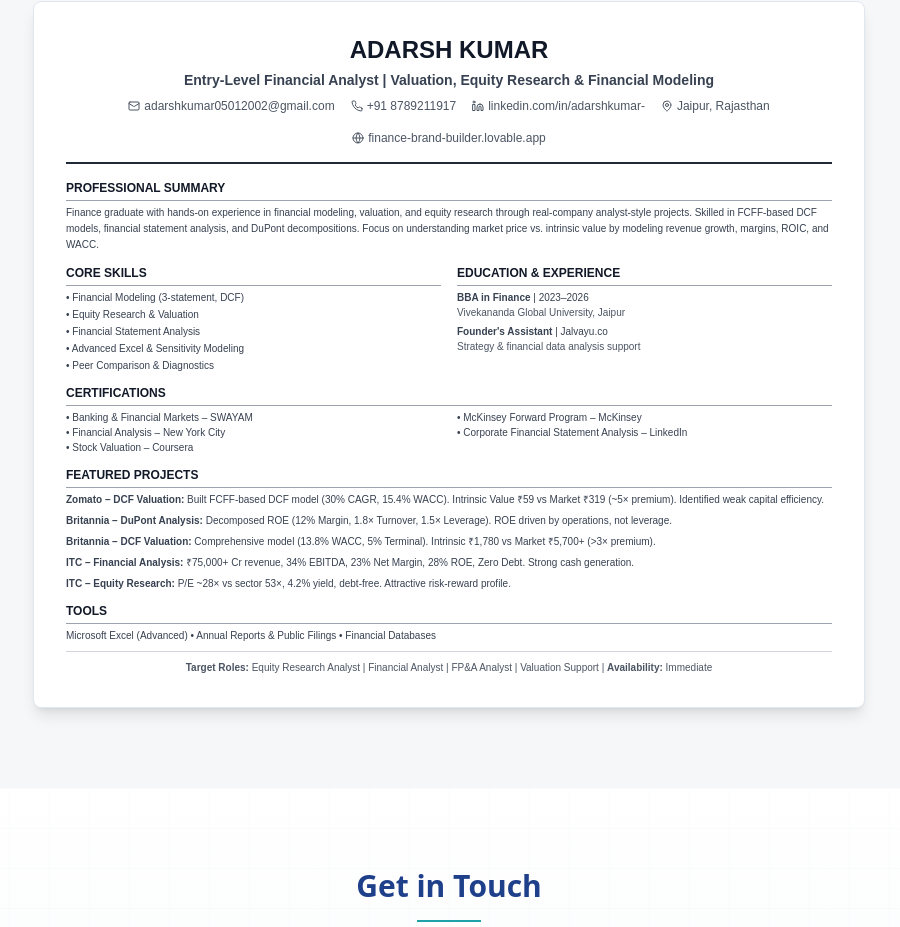
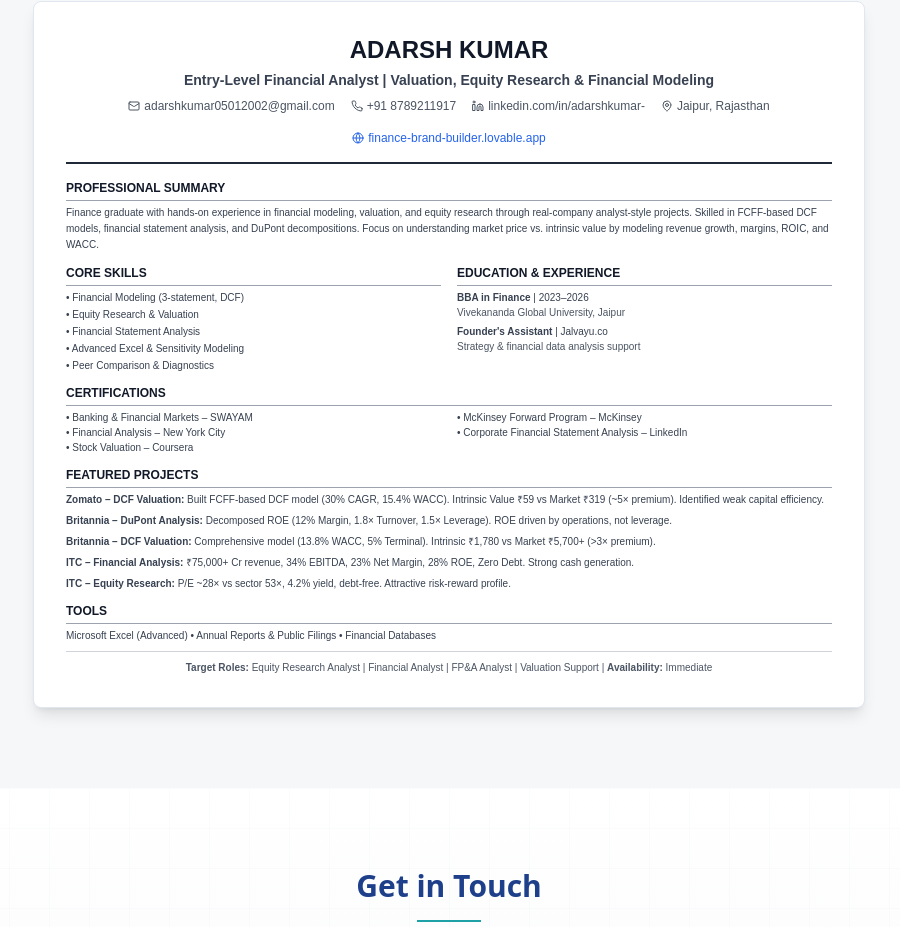
Before and after one commit to adarshkumar0501/finance-brand-builder, a React (Vite) app: page / in a window 1280 px wide. Shown: the part 7676-8603 px from the top of the page, without its empty margins (191-1091 px from the left). Built offline with nearby package versions, Linux system fonts and the light colour scheme.

Commit message:
Make resume link clickable

```diff
--- a/src/components/Resume.tsx
+++ b/src/components/Resume.tsx
@@ -71,10 +71,15 @@ const Resume = () => {
                 <MapPin className="w-3 h-3" />
                 Jaipur, Rajasthan
               </span>
-              <span className="flex items-center gap-1">
+              <a
+                href="https://finance-brand-builder.lovable.app"
+                target="_blank"
+                rel="noopener noreferrer"
+                className="flex items-center gap-1 text-blue-600 hover:underline"
+              >
                 <Globe className="w-3 h-3" />
                 finance-brand-builder.lovable.app
-              </span>
+              </a>
             </div>
           </div>
 
```
